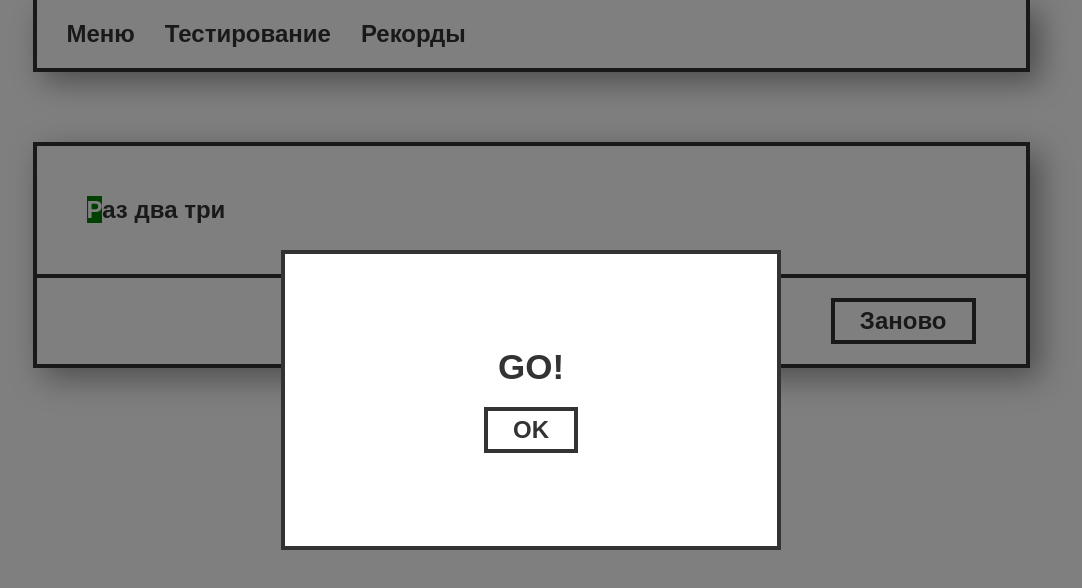
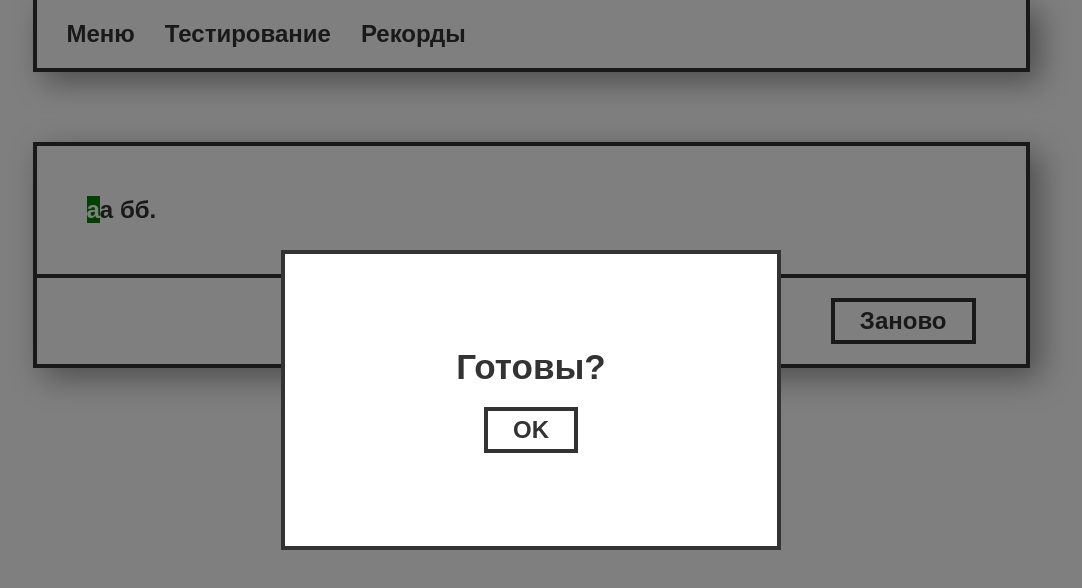
Before and after one commit to tiMURtSE/typing-app, a React (Create React App) app: page /testing in a window 1280 px wide. Shown: the top 588 px of the page, without its empty margins (109-1191 px from the left). Built offline with nearby package versions, Linux system fonts and the light colour scheme.

Commit message:
сделана страница testing

```diff
--- a/src/api/fetchRandomText.js
+++ b/src/api/fetchRandomText.js
@@ -1 +1 @@
-export const randomText = 'Раз два три';
+export const randomText = 'аа бб.';
--- a/src/components/ModalWindow.jsx
+++ b/src/components/ModalWindow.jsx
@@ -1,94 +1,43 @@
-import React, { useContext, useEffect, useState } from 'react';
+import React, { useContext } from 'react';
 import { useNavigate } from 'react-router-dom';
+
 import ResultContext from '../utils/createContext';
 import Button from './Button';
-
 import { StyledModalWidnow } from './styles/ModalWindow.styled';
 
 const ModalWindow = ({ switchModalWindowState }) => {
     const navigate = useNavigate();
-    const { result, setResult, timer, setTimer } = useContext(ResultContext);
-    const [number, setNumber] = useState(0);
+    const { result, setResult } = useContext(ResultContext);
 
     const startTesting = () => {
         switchModalWindowState();
-        document.addEventListener('keydown', handler);
-    };
-
-    const completeTesting = () => {
-        const timeInMinutes = ((Date.now() - timer.startTime) / 1000).toFixed(2);
-
-        document.removeEventListener('keydown', handler);
-        setResult(timeInMinutes);
-        switchModalWindowState();
+        const text = document.querySelector('.text');
+        text.focus();
     };
 
     const leaveTestingPage = () => {
-        setResult(0);
+        setResult({date: null, accuracy: null, speed: null});
         switchModalWindowState();
         navigate('/');
     };
-    console.log('render')
-
-
-    useEffect(() => {
-        const handler = (event) => {
-            const keyCode = event.code;
-            const pressedKey = event.key;
-            const currentCharacterElement = document.querySelector('.curr');
-
-            if (isSpecialKey(keyCode)) return;
-
-            // if (!timer.startTime) setTimer({...timer, startTime: Date.now()});
-            console.log(number)
-            setNumber(prev => prev + 1);
-
-            if (pressedKey === currentCharacterElement.textContent) {
-                currentCharacterElement.classList.remove('curr');
-                currentCharacterElement.classList.remove('wrong');
-                currentCharacterElement.classList.add('completed');
-
-                if (!currentCharacterElement.nextElementSibling) {
-                    completeTesting();
-                    return;
-                }
-
-                currentCharacterElement.nextElementSibling.classList.add('curr');
-            } else {
-                currentCharacterElement.classList.add('wrong');
-            }
-        }
-
-        const isSpecialKey = (key) => {
-            const otherKeys = [
-                "Backquote", "Minus", "Plus",
-                "Equal", "BracketLeft", "BracketRight", "Backslash",
-                "Semicolon", "Quote", "Slash", "Period",
-                "Comma", "Space"
-            ];
-
-            return (
-                !key.includes('Digit') &&
-                !key.includes('Key') &&
-                !otherKeys.includes(key)
-            );
-        };
-    }, []);
 
     return (
         <StyledModalWidnow>
             <div className='inner-window'>
-                <span className='inner-window__label'>{result ? "RESULT!" : "GO!"}</span>
+                <span className='inner-window__label'>{result.date ? "Результат!" : "Готовы?"}</span>
 
-                {result ? (
-                    <span>{result}</span>
+                {result.date ? (
+                    <div className='stats'>
+                        <span>Скорость: {result.speed} сим./мин.</span>
+                        <span>Точность: {result.accuracy}%</span>
+                    </div>
                 ) : (
                     ""
                 )}
 
                 <Button
                     title="OK"
-                    onClickFunction={result ? leaveTestingPage : startTesting}
+                    onClickFunction={result.date ? leaveTestingPage : startTesting}
                 />
             </div>
         </StyledModalWidnow>
--- /dev/null
+++ b/src/components/Text.jsx
@@ -0,0 +1,92 @@
+import React, { useContext } from 'react';
+import ResultContext from '../utils/createContext';
+
+import { StyledText } from './styles/Text.styled';
+import { randomText } from '../api/fetchRandomText';
+
+const Text = ({ switchModalWindowState }) => {
+    const text = randomText.split('');
+    const { setResult, timer, setTimer } = useContext(ResultContext);
+    let percentageOfIncorrectClicks = 0;
+    let isFirstTimeIncorrectClick = true;
+
+    const completeTesting = () => {
+        const text = document.querySelector('.text');
+        text.blur();
+
+        switchModalWindowState();
+        calculateResults();
+    };
+
+    const calculateResults = () => {
+        const timeInMinutes = ((Date.now() - timer.startTime) / 1000 / 60).toFixed(2);
+        const testingCompletionDate = new Date().toLocaleString();
+        const sumOfCharacters = text.length;
+        const percentageOfCorrectClicks = 100 - Number((percentageOfIncorrectClicks / sumOfCharacters * 100).toFixed(2));
+        const charactersPerMinute = Math.round(sumOfCharacters / timeInMinutes);
+
+        setResult({
+            date: testingCompletionDate,
+            accuracy: percentageOfCorrectClicks,
+            speed: charactersPerMinute,
+        });
+    };
+
+    const keydownEventHandler = (event) => {
+        const keyCode = event.code;
+        const pressedKey = event.key;
+        const currentCharacterElement = document.querySelector('.curr');
+        const startTime = timer.startTime;
+
+        if (isSpecialKey(keyCode)) return;
+
+        if (!startTime) setTimer({...timer, startTime: Date.now()});
+
+        if (pressedKey === currentCharacterElement.textContent) {
+            currentCharacterElement.classList.remove('curr');
+            currentCharacterElement.classList.remove('wrong');
+            currentCharacterElement.classList.add('completed');
+            isFirstTimeIncorrectClick = true;
+
+            if (!currentCharacterElement.nextElementSibling) {
+                completeTesting();
+                return;
+            }
+
+            currentCharacterElement.nextElementSibling.classList.add('curr');
+        } else {
+            if (isFirstTimeIncorrectClick) {
+                percentageOfIncorrectClicks++;
+                isFirstTimeIncorrectClick = false;
+            }
+            currentCharacterElement.classList.add('wrong');
+        }
+    };
+
+    const isSpecialKey = (key) => {
+        const otherKeys = [
+            "Backquote", "Minus", "Plus",
+            "Equal", "BracketLeft", "BracketRight", "Backslash",
+            "Semicolon", "Quote", "Slash", "Period",
+            "Comma", "Space"
+        ];
+
+        return (
+            !key.includes('Digit') &&
+            !key.includes('Key') &&
+            !otherKeys.includes(key)
+        );
+    };
+
+    return (
+        <StyledText className='text' tabIndex={1} onKeyDown={keydownEventHandler}>
+                {text.map((character, index) => {
+                   if (index === 0) return <span className='character curr' key={index}>{character}</span>;
+
+                    return <span className='character' key={index}>{character}</span>;
+                })}
+        </StyledText>
+    );
+};
+
+export default Text;
--- a/src/components/TextBox.jsx
+++ b/src/components/TextBox.jsx
@@ -1,27 +1,18 @@
-import React, { useContext, useState } from 'react';
+import React from 'react';
 
-import { randomText } from '../api/fetchRandomText';
-import ResultContext from '../utils/createContext';
 import Button from './Button';
 import { StyledTextBox } from './styles/TextBox.styled';
+import Text from './Text';
 
 const TextBox = ({ switchModalWindowState }) => {
-    const text = randomText.split('');
 
     return (
         <StyledTextBox>
-            <div className='text-area'>
-                {text.map((character, index) => {
-                   if (index === 0) return <span className='character curr' key={index}>{character}</span>;
-
-                    return <span className='character' key={index}>{character}</span>;
-                })}
-            </div>
+            <Text switchModalWindowState={switchModalWindowState}/>
 
             <div className='button-area'>
                 <Button title='Заново' onClickFunction={() => switchModalWindowState()}/>
             </div>
-
         </StyledTextBox>
     );
 };
--- a/src/components/styles/GlobalStyles.js
+++ b/src/components/styles/GlobalStyles.js
@@ -37,4 +37,8 @@ export const GlobalStyles = createGlobalStyle`
         color: var(--dark);
         height: 100%;
     }
+
+    .testing:focus {
+        outline: 3px solid blue;
+    }
 `
--- a/src/components/styles/ModalWindow.styled.js
+++ b/src/components/styles/ModalWindow.styled.js
@@ -16,8 +16,9 @@ export const StyledModalWidnow = styled.div`
 
     & .inner-window {
         position: relative;
-        width: 500px;
-        height: 300px;
+        min-width: 500px;
+        min-height: 300px;
+        padding: 40px 100px;
 
         display: flex;
         flex-direction: column;
@@ -32,4 +33,11 @@ export const StyledModalWidnow = styled.div`
     & .inner-window__label {
         font-size: 35px;
     }
+
+    & .stats {
+        display: flex;
+        flex-direction: column;
+
+        font-size: 28px;
+    }
 `
--- /dev/null
+++ b/src/components/styles/Text.styled.js
@@ -0,0 +1,22 @@
+import styled from "styled-components";
+
+export const StyledText = styled.div`
+    max-height: 450px;
+    padding: 50px;
+
+    border-bottom: 4px solid var(--dark);
+    overflow: auto;
+
+    & .curr {
+        background-color: green;
+        color: #fff;
+    }
+
+    & .completed {
+        color: green;
+    }
+
+    & .wrong {
+        background-color: red;
+    }
+`
--- a/src/components/styles/TextBox.styled.js
+++ b/src/components/styles/TextBox.styled.js
@@ -9,30 +9,9 @@ export const StyledTextBox = styled.div`
     box-shadow: 10px 10px 30px 0px #9e9d9d;
     border: 4px solid var(--dark);
 
-    & .text-area {
-        max-height: 450px;
-        padding: 50px;
-
-        border-bottom: 4px solid var(--dark);
-        overflow: auto;
-    }
-
     & .button-area {
         display: flex;
         justify-content: flex-end;
         padding: 20px 50px;
     }
-
-    & .curr {
-        background-color: green;
-        color: #fff;
-    }
-
-    & .completed {
-        color: green;
-    }
-
-    & .wrong {
-        background-color: red;
-    }
 `
--- a/src/pages/Testing.jsx
+++ b/src/pages/Testing.jsx
@@ -1,4 +1,4 @@
-import React, { useContext, useState } from 'react';
+import React, { useContext, useEffect, useRef, useState } from 'react';
 
 import TextBox from '../components/TextBox';
 import ModalWindow from '../components/ModalWindow';
@@ -6,7 +6,7 @@ import ResultContext from '../utils/createContext';
 
 const Testing = () => {
     const [isModalWindowActive, setIsModalWindowActive] = useState(true);
-    const [result, setResult] = useState(0);
+    const [result, setResult] = useState({date: null, accuracy: null, speed: null});
     const [timer, setTimer] = useState({startTime: null});
 
     const switchModalWindowState = () => {
```
Also changed, not shown: 1 other file (tests, documents, lock files or other folders).
